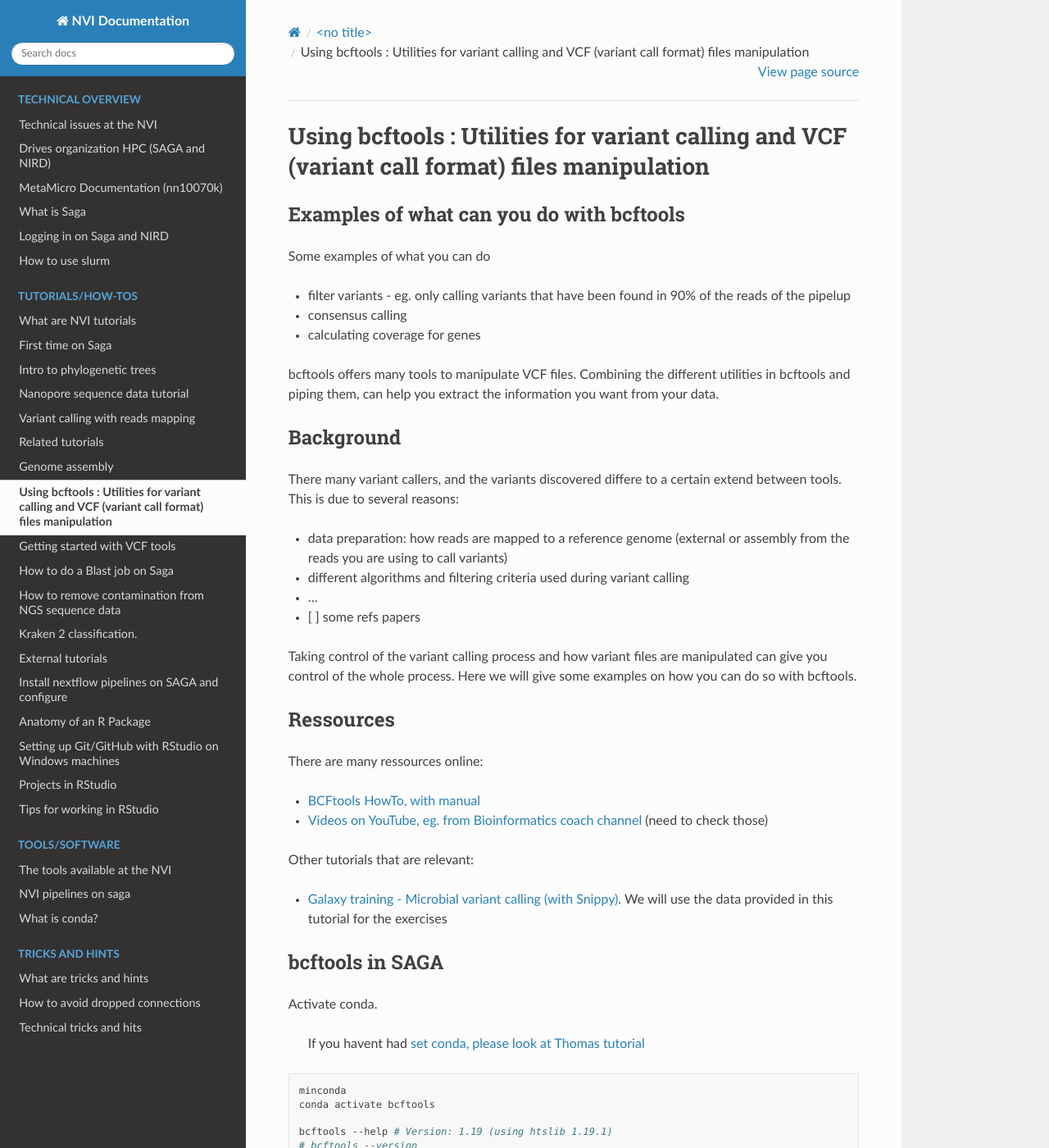
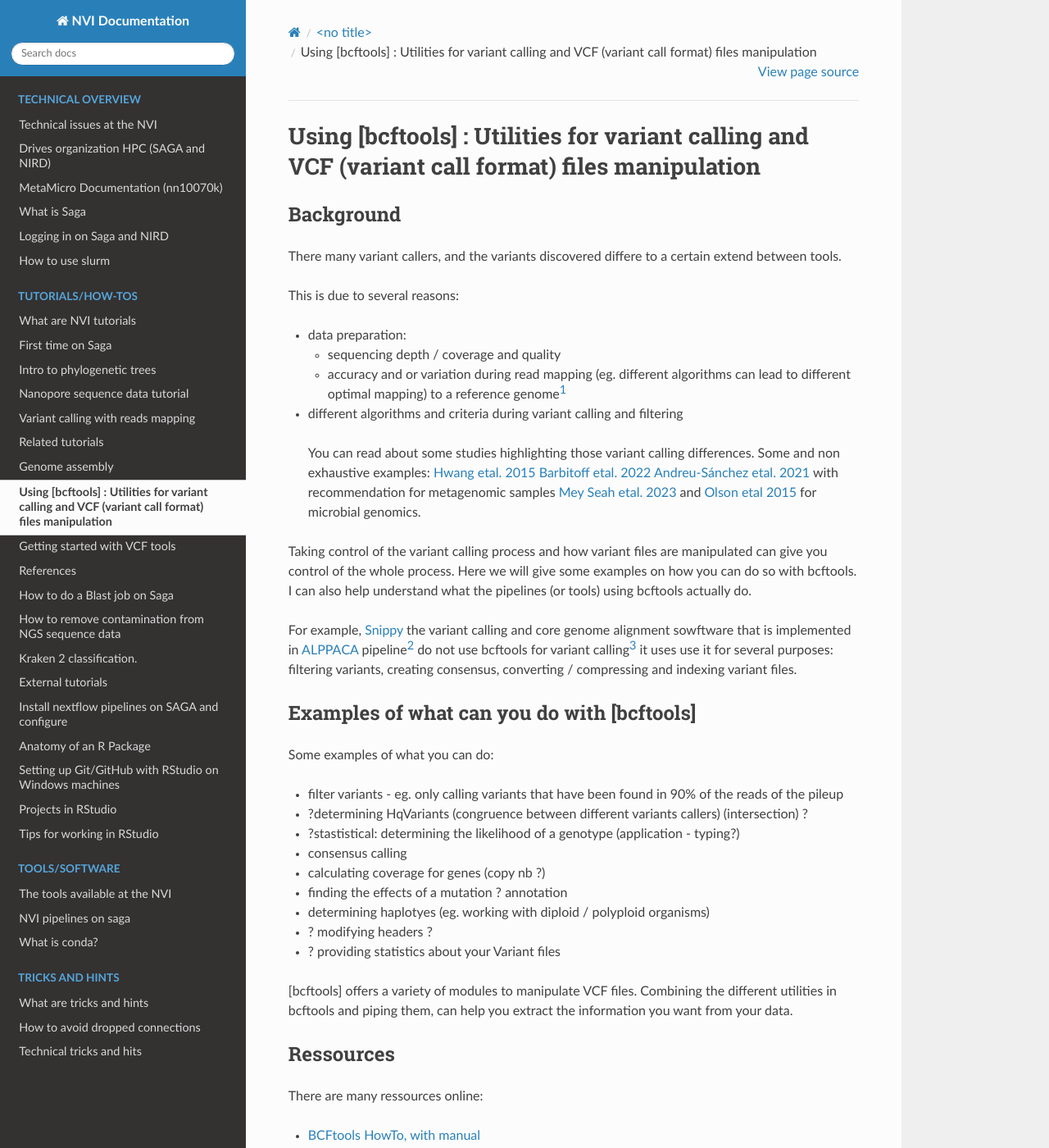
Before and after one commit to NorwegianVeterinaryInstitute/nvi-documentation, a Sphinx documentation site: the page built from docs/source/tutorials/bcftools.md, in a window 1280 px wide and 1400 px high. Shown: the whole window at 82% size. Built offline with Sphinx 7.4.7 and the Read the Docs theme 2.0.0, drawn with Linux system fonts in a browser that asks for light colours; pages that are not in the unit, such as notebooks, are missing from menus; some of the changed text lies outside the part shown.

Commit message:
some update

````diff
--- a/docs/source/tutorials/bcftools.md
+++ b/docs/source/tutorials/bcftools.md
@@ -1,27 +1,52 @@
-# Using bcftools : Utilities for variant calling and VCF (variant call format) files manipulation
-
-## Examples of what can you do with bcftools
-
-Some examples of what you can do
-- filter variants - eg. only calling variants that have been found in 90% of the reads of the pipelup
-- consensus calling
-- calculating coverage for genes
-
-bcftools offers many tools to manipulate VCF files. Combining the different utilities in bcftools and piping them,
-can help you extract the information you want from your data.
+# Using [bcftools] : Utilities for variant calling and VCF (variant call format) files manipulation
 
 ## Background
 
 There many variant callers, and the variants discovered differe to a certain extend between tools.
+
 This is due to several reasons:
-- data preparation: how reads are mapped to a reference genome (external or assembly from the reads you are using to call variants)
-- different algorithms and filtering criteria used during variant calling
-- ...
+- data preparation:
+  - sequencing depth / coverage and quality
+  - accuracy and or variation during read mapping (eg. different algorithms can lead to different optimal mapping) to a reference genome[^1]
+- different algorithms and criteria during variant calling and filtering
 
-- [ ] some refs papers
+> You can read about some studies highlighting those variant calling differences. Some and non exhaustive examples:
+> [Hwang etal. 2015](https://www.nature.com/articles/srep17875)
+> [Barbitoff etal. 2022](https://bmcgenomics.biomedcentral.com/articles/10.1186/s12864-022-08365-3)
+> [Andreu-Sánchez etal. 2021 ](https://www.frontiersin.org/journals/genetics/articles/10.3389/fgene.2021.648229/full) with recommendation for metagenomic samples
+> [Mey Seah etal. 2023](https://journals.asm.org/doi/10.1128/jcm.01842-22) and [Olson etal 2015](https://www.ncbi.nlm.nih.gov/pmc/articles/PMC4493402/) for microbial genomics.
+
 
 Taking control of the variant calling process and how variant files are manipulated can give you control of the whole process.
 Here we will give some examples on how you can do so with bcftools.
+I can also help understand what the pipelines (or tools) using bcftools actually do.
+
+For example, [Snippy] the variant calling and core genome alignment sowftware that is implemented in [ALPPACA] pipeline[^2] do not use bcftools for variant calling[^3] it uses use it for several purposes: filtering variants, creating consensus, converting / compressing and indexing variant files.
+
+
+[^1]: Mapping to an external or assembly from the reads you are using to call variants
+
+[^2]: Analysis with [Snippy] is implemented in the _mapping analysis_ track in [ALPPACA]
+
+[^3]: [Snippy] uses [FreeBayes](https://github.com/freebayes/freebayes) as variant caller.
+
+## Examples of what can you do with [bcftools]
+
+Some examples of what you can do:
+
+- filter variants - eg. only calling variants that have been found in 90% of the reads of the pileup
+- ?determining HqVariants (congruence between different variants callers) (intersection) ?
+- ?stastistical: determining the likelihood of a genotype (application - typing?)
+- consensus calling
+- calculating coverage for genes (copy nb ?)
+- finding the effects of a mutation ? annotation
+- determining haplotyes (eg. working with diploid / polyploid organisms)
+
+- ? modifying headers ?
+- ? providing statistics about your Variant files
+
+[bcftools] offers a variety of modules to manipulate VCF files. Combining the different utilities in bcftools and piping them,
+can help you extract the information you want from your data.
 
 ## Ressources
 
@@ -31,7 +56,8 @@ There are many ressources online:
 - [Videos on YouTube, eg. from Bioinformatics coach channel](https://www.youtube.com/@bioinformaticscoach) (need to check those)
 
 Other tutorials that are relevant:
-- [Galaxy training - Microbial variant calling (with Snippy)](https://training.galaxyproject.org/training-material/topics/variant-analysis/tutorials/microbial-variants/tutorial.html). We will use the data provided in this tutorial for the exercises
+- [Galaxy training - Microbial variant calling] (with Snippy). We will use the data provided in this tutorial for the exercises.
+- [Galaxy training - Mapping]
 
 
 ## bcftools in SAGA
@@ -48,7 +74,29 @@ bcftools --help # Version: 1.19 (using htslib 1.19.1)
 ```
 
 ## Getting test data
-We get the data provided in the Galaxy tutorial - Microbial variant calling.
+We followed the [Galaxy training - Microbial variant calling] tutorial to provide a working data set you can exercise with.
+> If you wish to try this tutorial, be welcome, you can train with the data made available and "try Snippy" either in Galaxy or in SAGA.
+> You can use the files generated with bcftools and / or in comparison to results provided by Snippy.
+> If you wish to skip this step, the data is available on SAGA
+
+<!-- I checked - We get the same variant positions as presented in the tutorial.
+We can eventually include the jbrowse
+-->
+
+1. wildtype.fna : the reference assembly. One contigs
+2. mutant sample : reads mutant_R1.fastq and mutant_R2.fastq # @mutant-no_snps.gff
+
+You can find the raw data and data processed with [Snippy] for this tutorial in SAGA in `/cluster/projects/nn9305k/tutorial/20240226_bcftools/data`
+And as you can see, we recovered the same variant position as in the galaxy tutorial
+
+![We did it!](./bcftools_image1.png)
+
+```bash
+cd galaxy_snippy
+grep ">" wildtype.fna
+#>Wildtype
+```
+
 
 _Getting the data example in SAGA_
 
@@ -69,14 +117,103 @@ Note: The most recent version of VCF tools is not compatible with `samtools <= 0
 > Some operations only work on indexed files. Working on multiple variant files require indexing.
 
 - Standard vs non standard indexes (how to recognize the,)
-
+- [ ] line interesections `when performing line intersections, the desire` -> what does that mean ?
 
 ```bash
 ```
 
-## Variant calling
+## bcftools usage
+- it is possible that you will have to compress input files to be able to work with bctools
 
-- 2 models of variant callling
-- [ ] find out what they do
-- `consensus-caller`
-- `multiallelic-caller`
+
+<!--
+The utility is installed in samtools : my trial did not work So starting from scratch
+```bash
+cd galaxy_snippy
+bgzip -r snippy.vcf # snippy.vcf.gzi
+bgzip <snippy.vcf > snippy.vcf.gz
+```
+-->
+### Variant calling `bcftools call`
+
+
+`bcftools mpileup`:
+- `Ou`output type uncompressed
+- `f`format of fields ==(not sure what that does here)==
+
+`bcftools call`:
+- `Oz`output type compressed (bgzf)
+- `o`output file
+-[ ] `-c` is the variant calling model. Note that `-c` the original calling method:  _consensus-caller_ WHILE the other option is `-m` is the _multiallelic-caller_ used for rare-variants and multiallelic calling
+- `v`output variant sites only (this is what is a VCF)
+-[ ] `--ploidy`
+
+
+<!-- caller modesl
+- `consensus-caller`: `-c`consensus caller - original model calling method
+- `multiallelic-caller`: `-m` model multiallelic-caller_ used for rare-variants and multiallelic calling
+-->
+
+<!-- Ploidy encoding : we need to understand that correctly
+? 0 : expected all sites no polymorphism, 1: expected haploid, 2: expected diploid.
+Its actually not organism ploidy per see but what is expected during the process of calling (so can be major/minor variants, ...)
+
+https://www.biostars.org/p/318151/
+Coding with respect to dosage of the minor allele e.g. If we have a biallelic loci with T and G, and say G is a minor allele, the 3 possible genotypes will be coded as follows: TT=0, TG=1, and GG = 2
+
+Ok in VCF file: maximum ploidy among all samples that are used ! (so not of the organism)
+
+-->
+Note:
+**Per default bcftools assumes that the data is diploid**.
+<!--
+DOES THIS MAKE SENSE - what are we actually calling ? See p26 of VCF  - Genotype in the field
+The organism we have is haploid. But the ploidy employed in VCF format is what is expected from variant calls.
+0: Expectation of unique bases in pileup. (Haploid, no variants - eg exact clones)
+1: Expectation of one majoritary base in pileup (and 1 minor) eg. (Haploid) - for calling minor variants eg. (because you have a population of organisms)
+2: Expectation of two majority bases in pileup (eg. diploid or eg. admixture of population of haploid organisms)
+different encoding ... and expectations
+-->
+```bash
+cd tutorial
+
+# bcftools mpileup -Ou -f <ref.fasta> <mapped_reads.bam>
+# bcftools call -mv -Oz -o <called_variants>.vcf.gz
+bcftools mpileup -Ou -f ../wildtype.fna ../galaxy_snippy/snippy.bam | bcftools call -v -Oz --ploidy 1 -co calls.vcf.gz
+bcftools index calls.vcf.gz
+
+```
+
+### Consensus calling
+
+```bash
+cat ../wildtype.fna | bcftools consensus snippy.vcf.gz > consensus.fa
+```
+
+```bash
+
+```
+
+
+
+<!-- REFERENCES Repeated-->
+
+# References
+
+[Galaxy training - Mapping]:https://training.galaxyproject.org/training-material/topics/sequence-analysis/tutorials/mapping/tutorial.html
+
+[Galaxy training - Microbial variant calling]:https://training.galaxyproject.org/training-material/topics/variant-analysis/tutorials/microbial-variants/
+tutorial.html
+
+[bcftools]:(https://samtools.github.io/bcftools/bcftools.html
+
+[Snippy]: https://github.com/tseemann/snippy
+
+[ALPPACA]:https://github.com/NorwegianVeterinaryInstitute/ALPPACA/tree/master
+
+[FreeBayes]:https://github.com/freebayes/freebayes
+
+<!-- Coordinates
+29,439..29,515 The one in tutorial
+47299
+-->
````
Also changed, not shown: docs/source/tutorials/bcftools_image1.png (added).
